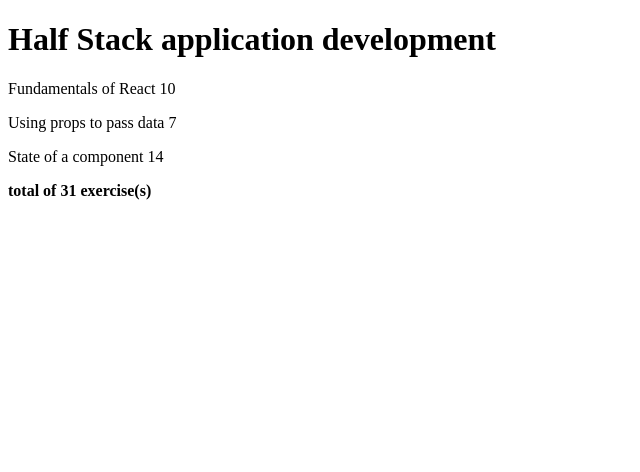
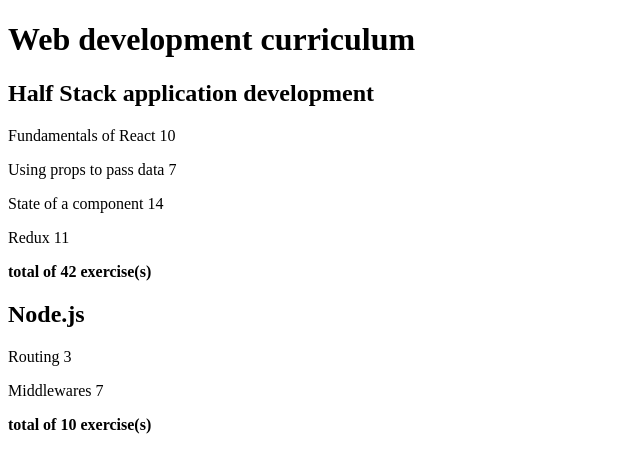
Before and after one commit to KMRNicholson/fullstackopen, a React (Create React App) app in the folder part2/courseinfo/: page / in a window 1280 px wide. Shown: the top 472 px of the page, without its empty margins (0-640 px from the left). Built offline with nearby package versions, Linux system fonts and the light colour scheme.

Commit message:
refact[2.4]: add curriculum header and list of courses

```diff
--- a/part2/courseinfo/src/App.js
+++ b/part2/courseinfo/src/App.js
@@ -1,7 +1,7 @@
 const Header = ({courseName}) =>
-  <h1>
+  <h2>
     {courseName}
-  </h1>
+  </h2>
 
 const Part = ({name, exercises}) =>
   <p>
@@ -18,16 +18,17 @@ const Total = ({parts}) =>
   </strong>
 
 const Course = ({course}) =>
-  <div key={course.id}>
+  <div>
     <Header courseName={course.name} />
     <Content parts={course.parts} />
     <Total parts={course.parts} />
   </div>
 
 const App = () => {
-  const course = {
+  const courses = [
+    {
+      name: 'Half Stack application development',
       id: 1,
-    name: 'Half Stack application development',
       parts: [
         {
           name: 'Fundamentals of React',
@@ -43,12 +44,38 @@ const App = () => {
           name: 'State of a component',
           exercises: 14,
           id: 3
+        },
+        {
+          name: 'Redux',
+          exercises: 11,
+          id: 4
+        }
+      ]
+    },
+    {
+      name: 'Node.js',
+      id: 2,
+      parts: [
+        {
+          name: 'Routing',
+          exercises: 3,
+          id: 1
+        },
+        {
+          name: 'Middlewares',
+          exercises: 7,
+          id: 2
         }
       ]
     }
+  ]
 
-
-  return <Course course={course}/>
+  return(
+    <div>
+      <h1>Web development curriculum</h1>
+      {courses.map(course => <Course key={course.id} course={course}/>)}
+    </div>
+  )
 }
 
 export default App;
```
Lines whose indentation alone changed are shown as unchanged.
